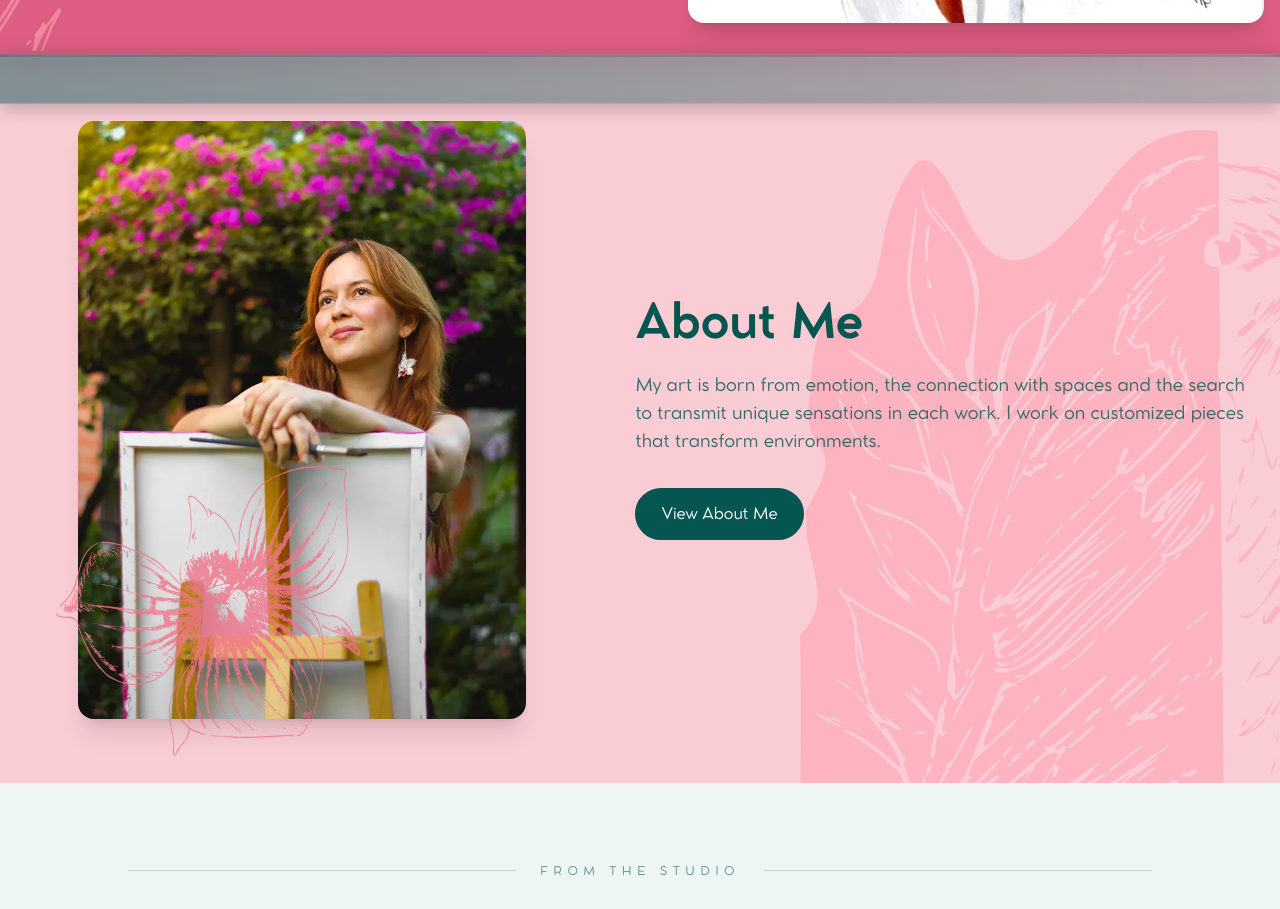
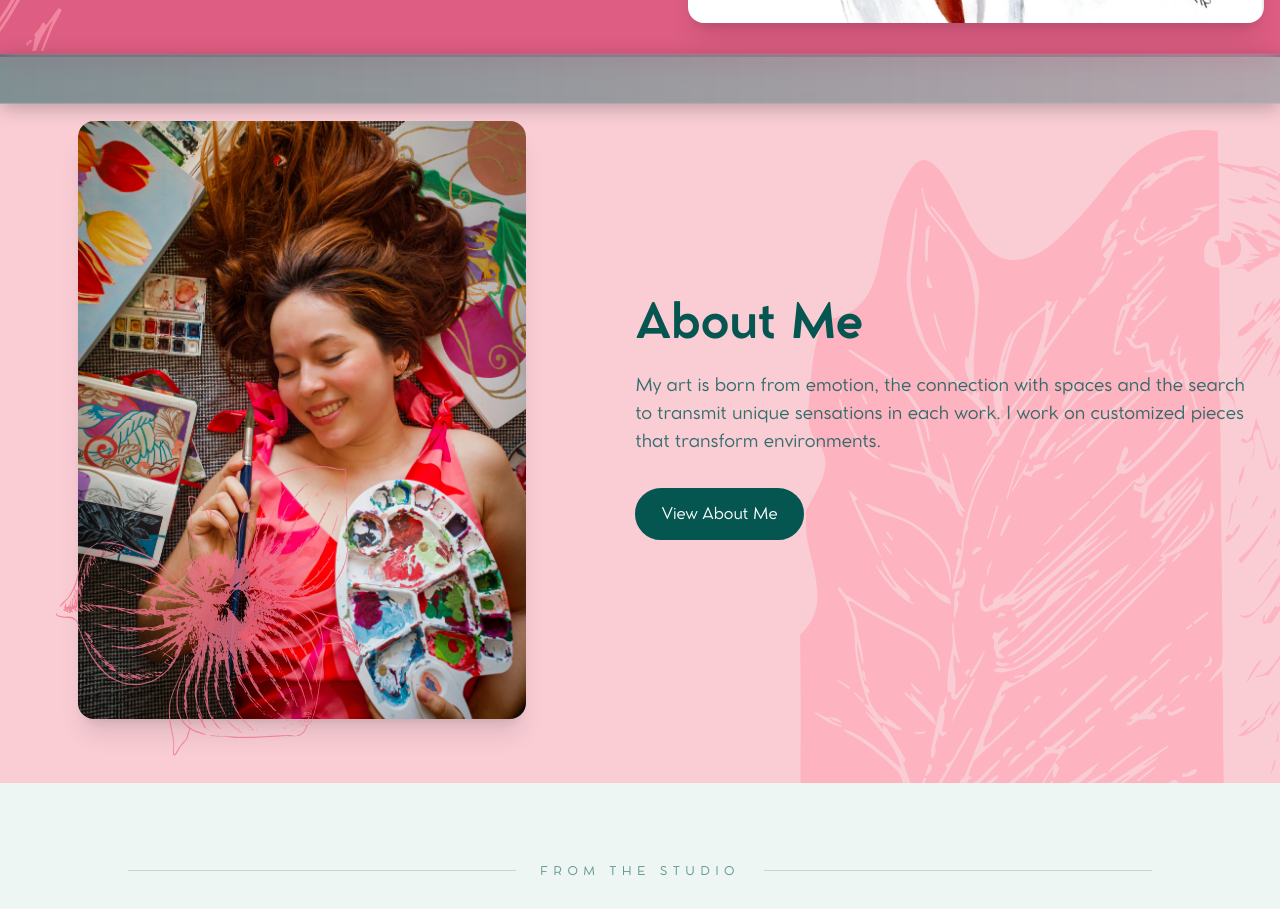
Before and after one commit to Andycarmo/AristizabalStudioWeb, a React (Vite) app: page / in a window 1280 px wide. Shown: the part 2000-2909 px from the top of the page. Built offline with nearby package versions, Linux system fonts and the light colour scheme; grey boxes are pictures that could not be loaded.

Commit message:
Change img section About - test

```diff
--- a/src/components/sections/About.jsx
+++ b/src/components/sections/About.jsx
@@ -76,7 +76,7 @@ export default function About() {
           {/* IMAGEN PRINCIPAL */}
           <Link to="/about">
           <img
-              src="/gallery/artista/exterior-01-1.webp"
+              src="/gallery/artista/floor-01.webp"
               alt="Artista pintando exterior"
               loading="lazy"
               className="
```
